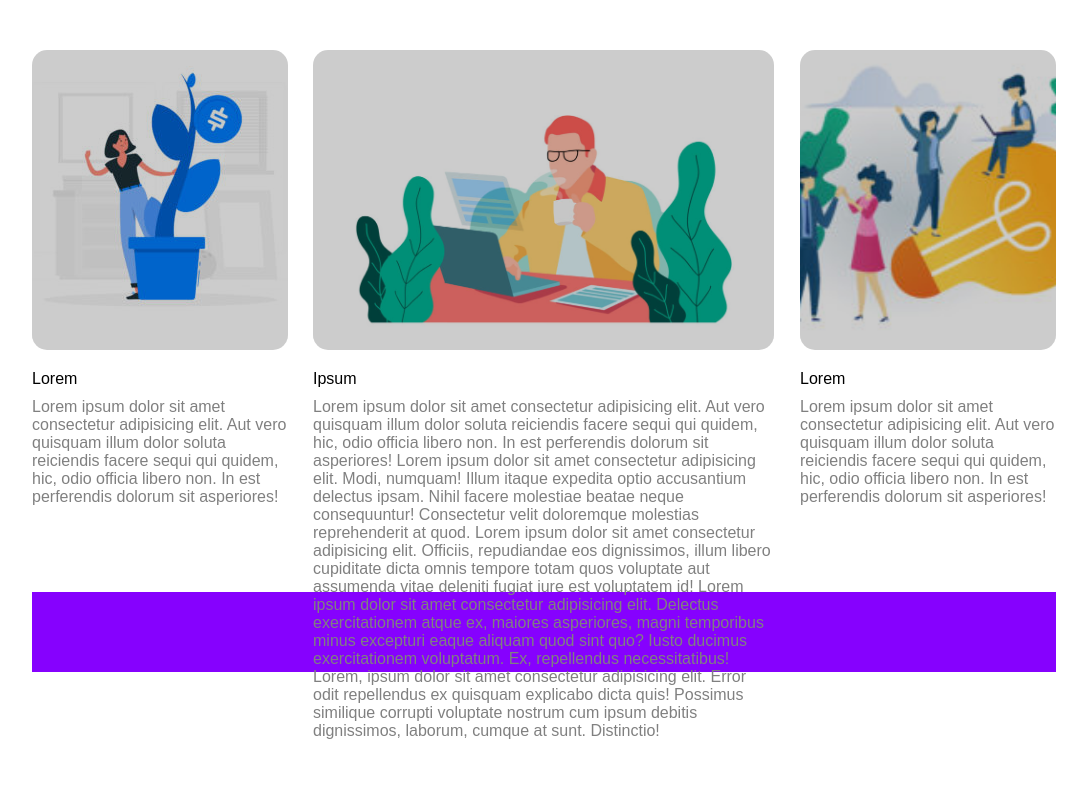
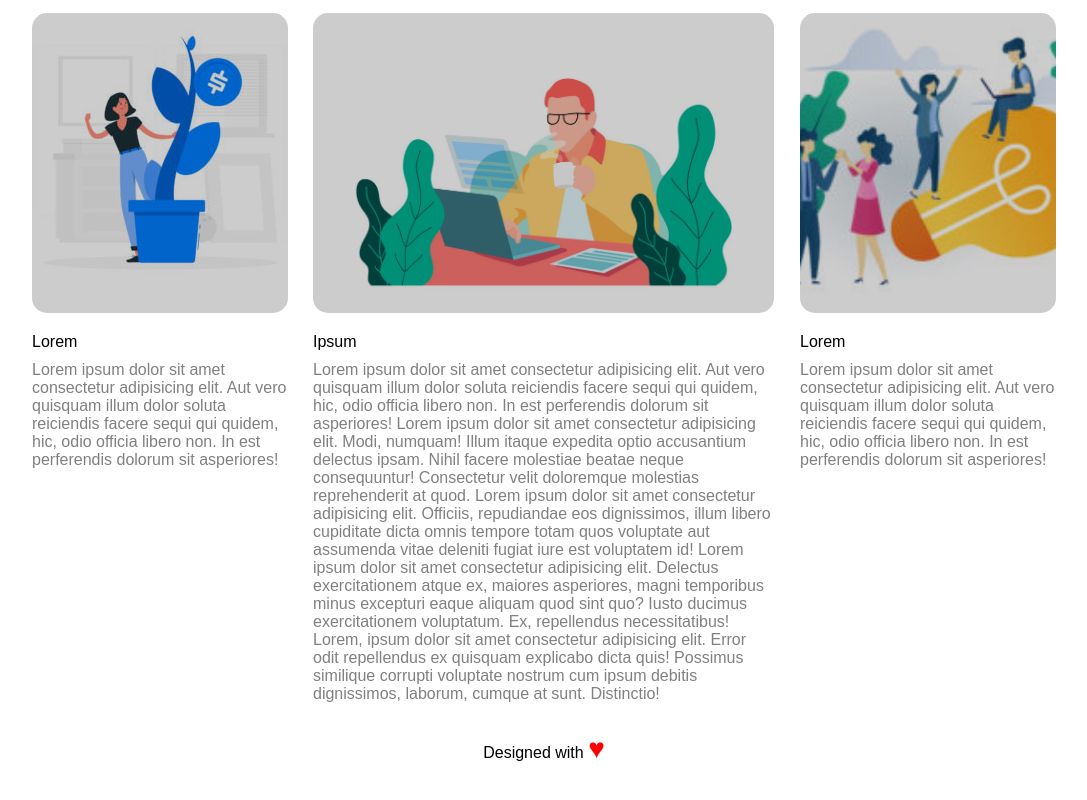
Before and after one commit to SimonCook99/htmlcss-wp, a plain HTML site: page index.html in a window 1280 px wide. Shown: the part 678-1478 px from the top of the page, without its empty margins (96-1183 px from the left). Before the commit the page ends 1418 px from the top, so only its background shows below. Drawn offline with Linux system fonts and the light colour scheme.

Commit message:
Esercizio completato

```diff
--- a/index.html
+++ b/index.html
@@ -9,10 +9,12 @@
 <body>
 
     <div class="container">
+        <!--Contenitore del logo e della navbar-->
         <header>
             <div class="banner">
                 <img class="logo" src="img/logo.png" alt="logo">
 
+                <!--Lista delle varie opzioni da cliccare-->
                 <nav>
                     <ul class="navigation-list">
                         <li><a href="#">features</a></li>
@@ -27,6 +29,7 @@
             </div>
         </header>
 
+        <!--Contenitore dell'immagine principale, l'overlay e i suoi testi collegati-->
         <div class="main-image">
             <div class="overlay"></div>
             <img class="image" src="img/banner.jpg" alt="Yoga">
@@ -37,6 +40,7 @@
             </div>
         </div>
 
+        <!--Contenitore del titolo secondario e le altre immagini del sito-->
         <div class="float-container">
 
             <div class="title-container">
@@ -44,6 +48,7 @@
                 <p>Feterum urna a libero tempus</p>
             </div>
 
+            <!--Contenitore della parte sinistra, con testo incluso-->
             <div class="sidebar-left">
 
                 <div class="image-container">
@@ -58,6 +63,7 @@
 
             </div>
 
+            <!--Contenitore della parte centrale, con testo incluso-->
             <div class="content">
                 <div class="image-container">
                     <div class="overlay"></div>
@@ -71,6 +77,7 @@
 
             </div>
 
+            <!--Contenitore della parte destra, con testo incluso-->
             <div class="sidebar-right">
 
                 <div class="image-container">
@@ -86,9 +93,12 @@
             </div>
         </div>
 
+        <!--ho messo anche il div per il clearfix, ma teoricamente è superfluo con float-container:after-->
         <div class="clearfix"></div>
 
-        <footer></footer>
+        <footer>
+            <span>Designed with <span class="heart">&hearts;</span></span>
+        </footer>
     </div>
 
 
--- a/style.css
+++ b/style.css
@@ -85,10 +85,6 @@ nav .navigation-list li a{
     font-weight: 400;
 }
 
-.float-container{
-    height: 65%;
-}
-
 .title-container{
     width: 100%;
     height: 15%;
@@ -123,7 +119,6 @@ nav .navigation-list li a{
 
 .sidebar-left, .sidebar-right{
     width: 25%;
-    height: 80%;
 
 }
 
@@ -137,7 +132,6 @@ nav .navigation-list li a{
 
 .content{
     width: 45%;
-    height: 80%;
     float: left;
     margin-left: 25px;
 }
@@ -148,13 +142,18 @@ nav .navigation-list li a{
 
 footer{
     width: 100%;
-    background-color: #8601fe;
     height: 80px;
-    margin-top: 10px;
+    margin-top: 30px;
+    text-align: center;
 }
 
-.descriptions:after{
+.float-container:after{
     display: table;
     content: "";
     clear: both;
 }
+
+.heart{
+    font-size: 28px;
+    color: red;
+}
```
